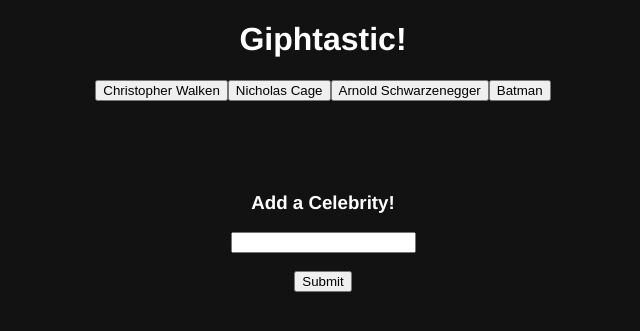
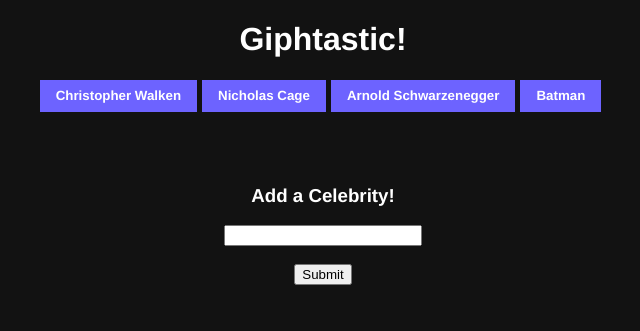
Before and after one commit to TylerRosen/Giphtastic, a PHP site: page / in a window 1280 px wide. Shown: the top 331 px of the page, without its empty margins (317-957 px from the left). Run offline with PHP 8.4, Linux system fonts and the light colour scheme.

Commit message:
Added styling

```diff
--- a/assets/css/style.css
+++ b/assets/css/style.css
@@ -1,9 +1,32 @@
 body {
     text-align: center;
-    background-color: #121212
+    background-color: #121212;
 }
 
-h1, h3 {
+.container {
+    background-color: #2e3033
+}
+
+h1, h3, button {
     color: #ffffff;
     font-family: 'interface','Helvetica Neue',helvetica,sans-serif;
 }
+
+button, #submit {
+    cursor: pointer;
+}
+
+button {
+    border-right: 4px solid #121212;
+    padding: 8.5px 16px;
+    margin-right: 5px;
+    display: inline-block;
+    background-color:#6d63ff;
+    font-weight: bold;
+    border: none;
+    outline: none;
+}
+
+#gifs {
+    width: 15%;
+}
--- a/assets/js/giphy.js
+++ b/assets/js/giphy.js
@@ -15,7 +15,7 @@ for (var i = 0; i < actors.length; i++) {
 
     $(button).html(actors[i]);
 
-    $("#buttons").append(button);
+    $(".buttons").append(button);
 
 };
 
@@ -117,7 +117,7 @@ $("#submit").on("click ", function() {
 
     var button = $('<button></button').html(search);
 
-    $("#buttons").append(button);
+    $(".buttons").append(button);
 
 
 });
--- a/index.html
+++ b/index.html
@@ -17,14 +17,14 @@
 
     <!-- Gif buttons appear here -->
 
-    <div id="buttons"></div>
+    <div class="buttons"></div>
 
-    <br><br><br><br>
+    <br><br><br>
 
     <!-- Search Box -->
     <div id="search">
         <h3><strong>Add	a Celebrity!</strong></h3>
-        <input type="text" id="gifs">
+            <input type="text" id="gifs">
         <br>
         <br>
         <input type="submit" id="submit">
```
